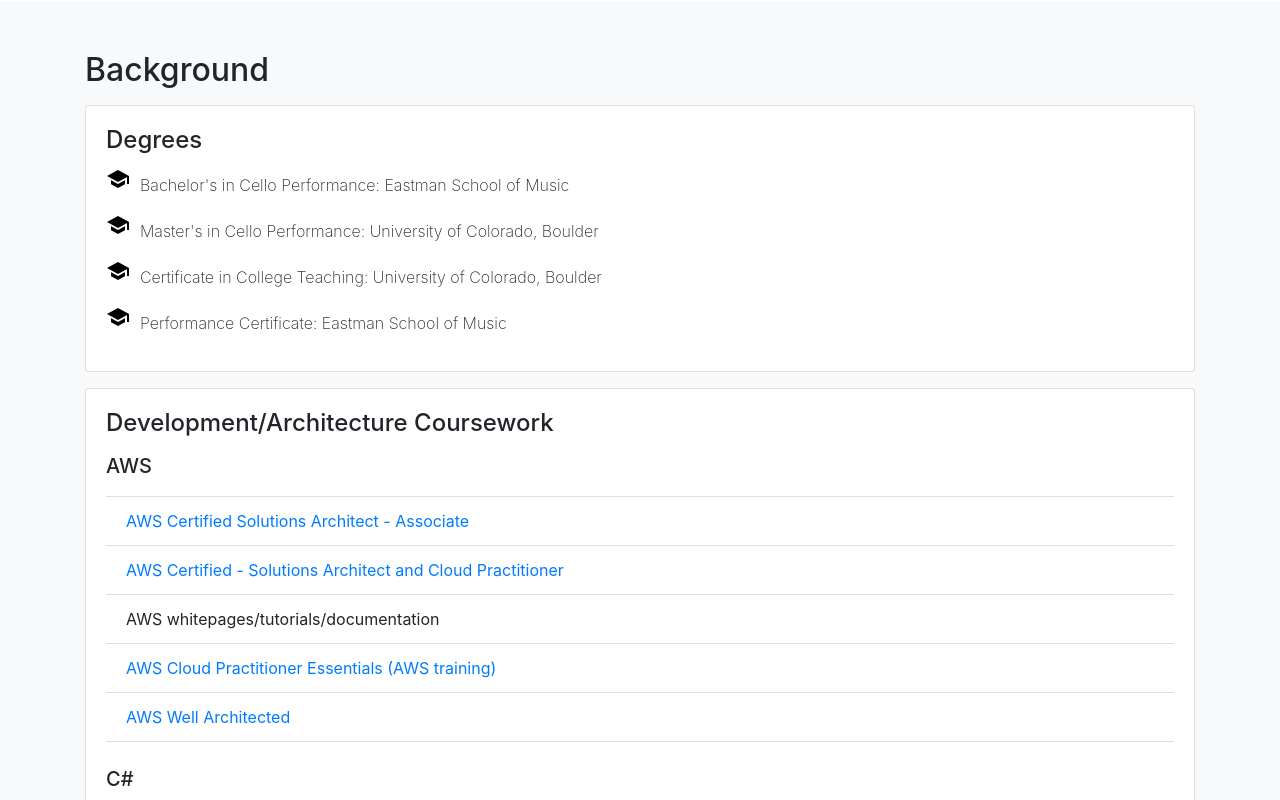
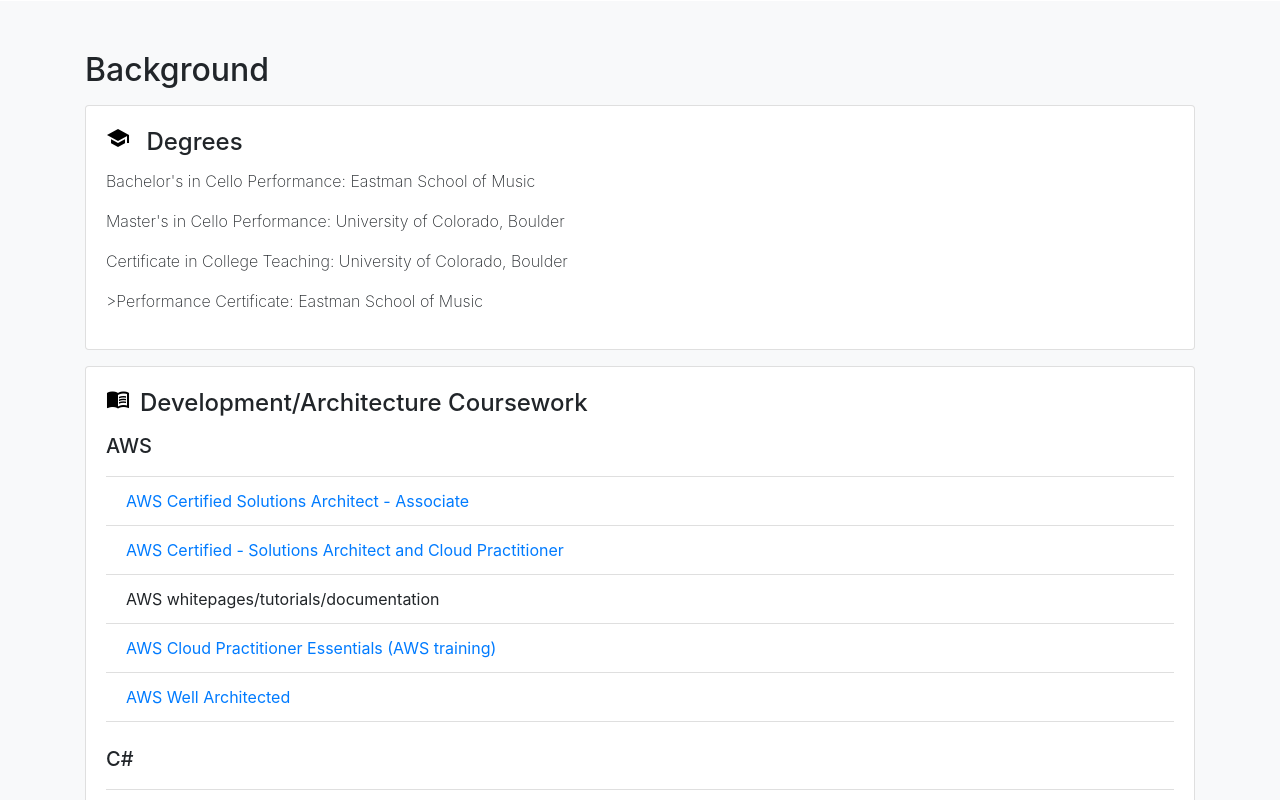
Before and after one commit to GretaP/DevWebbieSimple, a website with bundled scripts: page index.html in a window 1280 px wide. Shown: the part 2900-3700 px from the top of the page. Built offline with nearby package versions, Linux system fonts and the light colour scheme; files whose address does not match are found by name.

Commit message:
Makes minor change to styling of "background" section

```diff
--- a/index.html
+++ b/index.html
@@ -239,18 +239,18 @@
 
         <div class="card mt-3">
             <div class="card-body">
-                <h4 class="card-title">Degrees</h4>
-                <p class="card-body"><i class="material-icons">school</i>Bachelor's in Cello Performance: Eastman School of Music</p>
-                <p class="card-body"><i class="material-icons">school</i>Master's in Cello Performance: University of Colorado, Boulder</p>
-                <p class="card-body"><i class="material-icons">school</i>Certificate in College Teaching: University of Colorado, Boulder</p>
-                <p class="card-body"><i class="material-icons">school</i>Performance Certificate: Eastman School of Music</p>
+                <h4 class="card-title"><i class="material-icons">school</i> Degrees</h4>
+                <p class="card-body">Bachelor's in Cello Performance: Eastman School of Music</p>
+                <p class="card-body">Master's in Cello Performance: University of Colorado, Boulder</p>
+                <p class="card-body">Certificate in College Teaching: University of Colorado, Boulder</p>
+                <p class="card-body">>Performance Certificate: Eastman School of Music</p>
             </div>
         </div>
 
 
         <div class="card mt-3">
             <div class="card-body">
-                <h4 class="card-title">Development/Architecture Coursework</h4>
+                <h4 class="card-title"><i class="material-icons">menu_book</i>Development/Architecture Coursework</h4>
                 <p class="card-body">
                     <h5>AWS</h5>
                     <ul class="list-group list-group-flush">
@@ -297,7 +297,7 @@
 
         <div class="card mt-3">
             <div class="card-body">
-                <h4 class="card-title">Employment History - Highlights</h4>
+                <h4 class="card-title"><i class="material-icons">work</i>Employment History - Highlights</h4>
                 <p>For my complete employment history, please contact me directly and I will send you my resume.</p>
                 <div class="row">
                     <div class="col-md-6">
```
